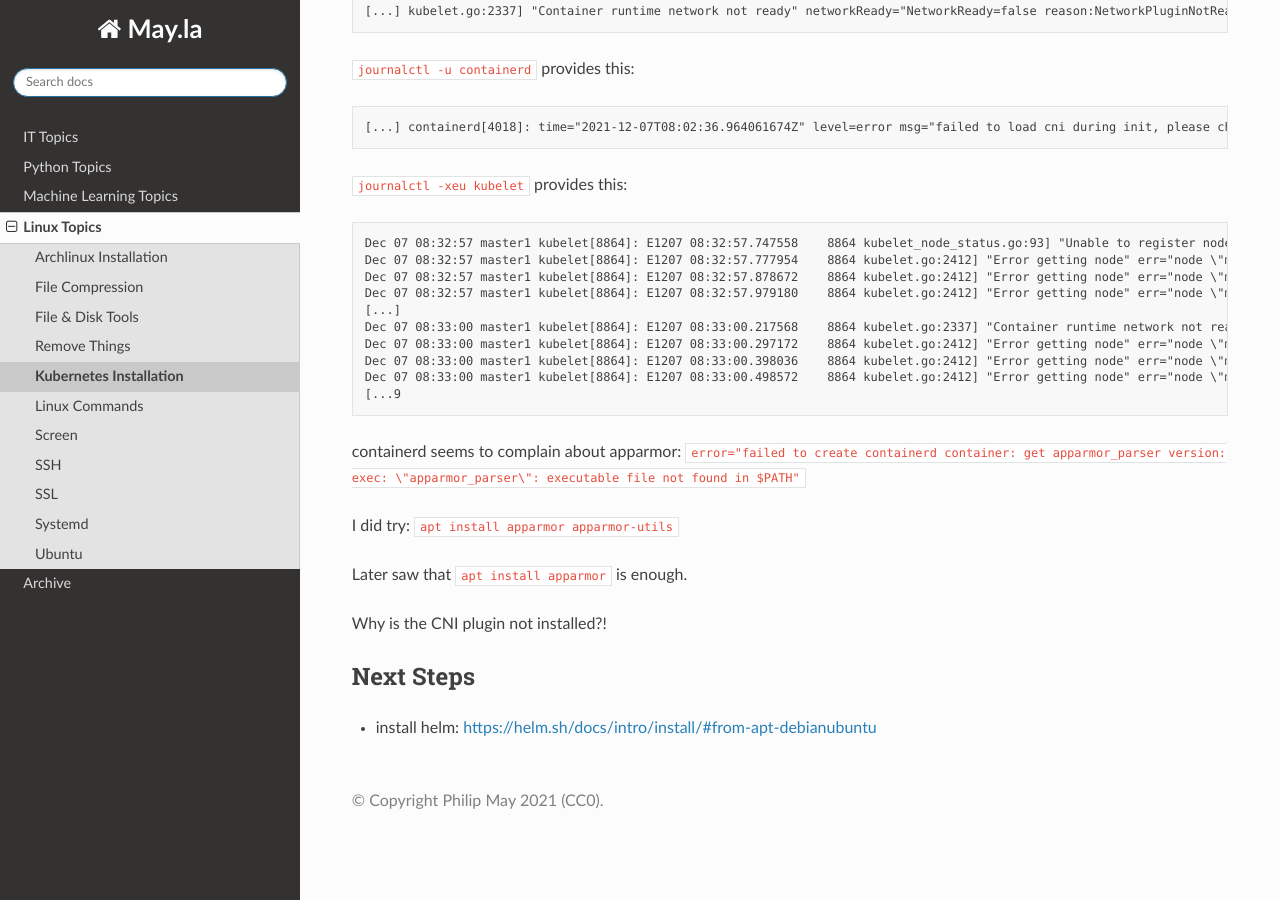
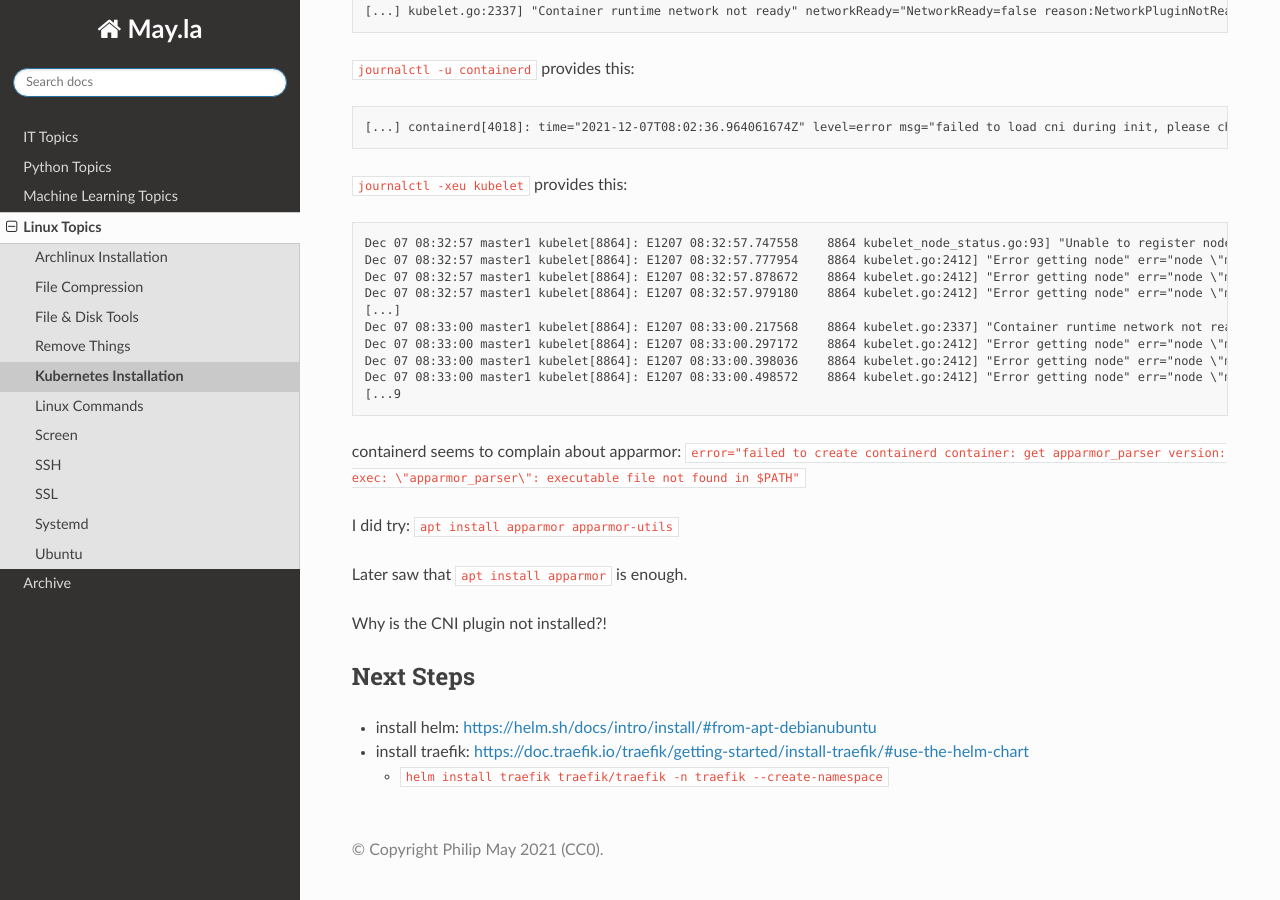
Before and after one commit to PhilipMay/May.la, a Sphinx documentation site: the page built from source/linux/kubernetes-install.md, in a window 1280 px wide and 900 px high, scrolled down 3472 px. Built offline with Sphinx 7.4.7 and the Read the Docs theme 2.0.0, drawn with Linux system fonts in a browser that asks for light colours.

Commit message:
Update kubernetes-install.md

```diff
--- a/source/linux/kubernetes-install.md
+++ b/source/linux/kubernetes-install.md
@@ -186,3 +186,5 @@ Why is the CNI plugin not installed?!
 
 ## Next Steps
 - install helm: https://helm.sh/docs/intro/install/#from-apt-debianubuntu
+- install traefik: https://doc.traefik.io/traefik/getting-started/install-traefik/#use-the-helm-chart
+  - `helm install traefik traefik/traefik -n traefik --create-namespace`
```
